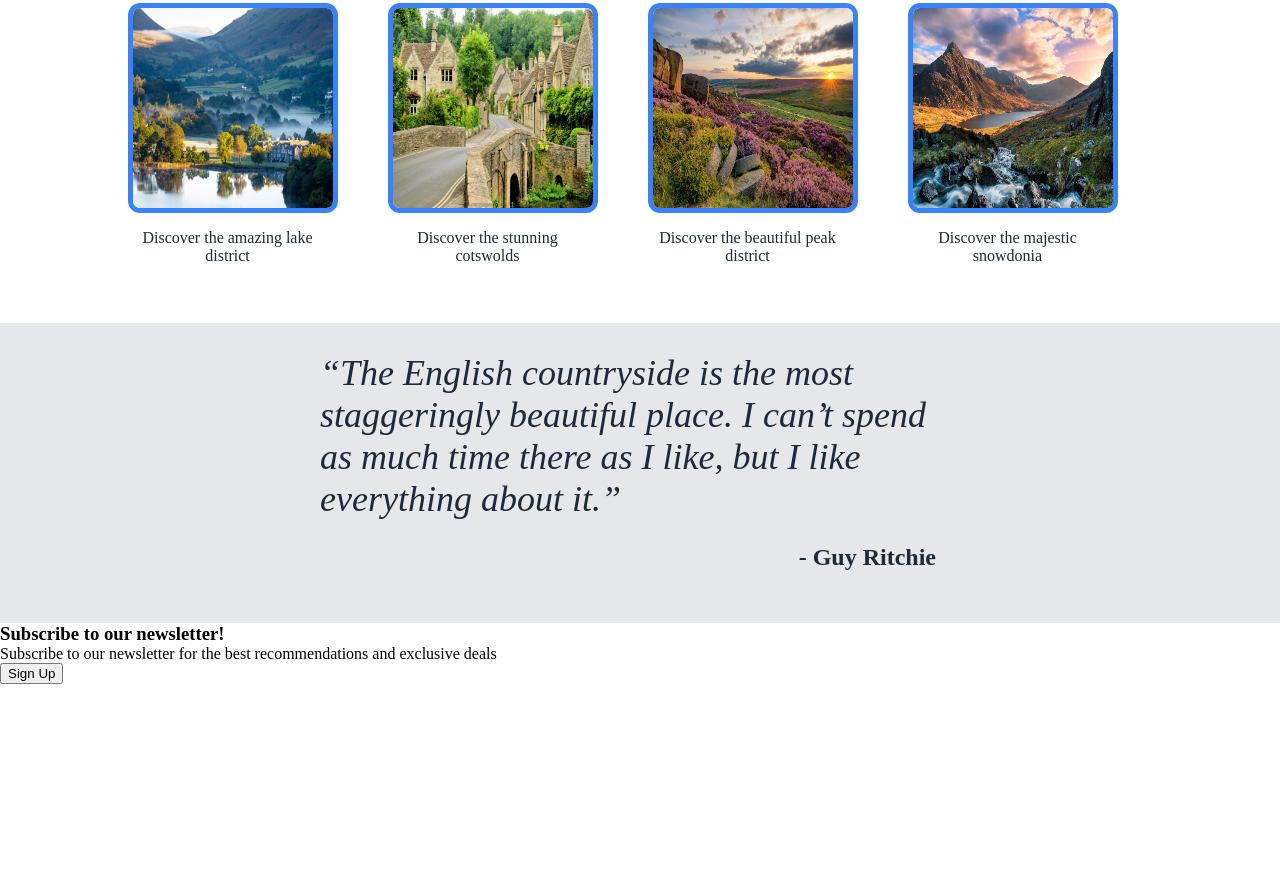
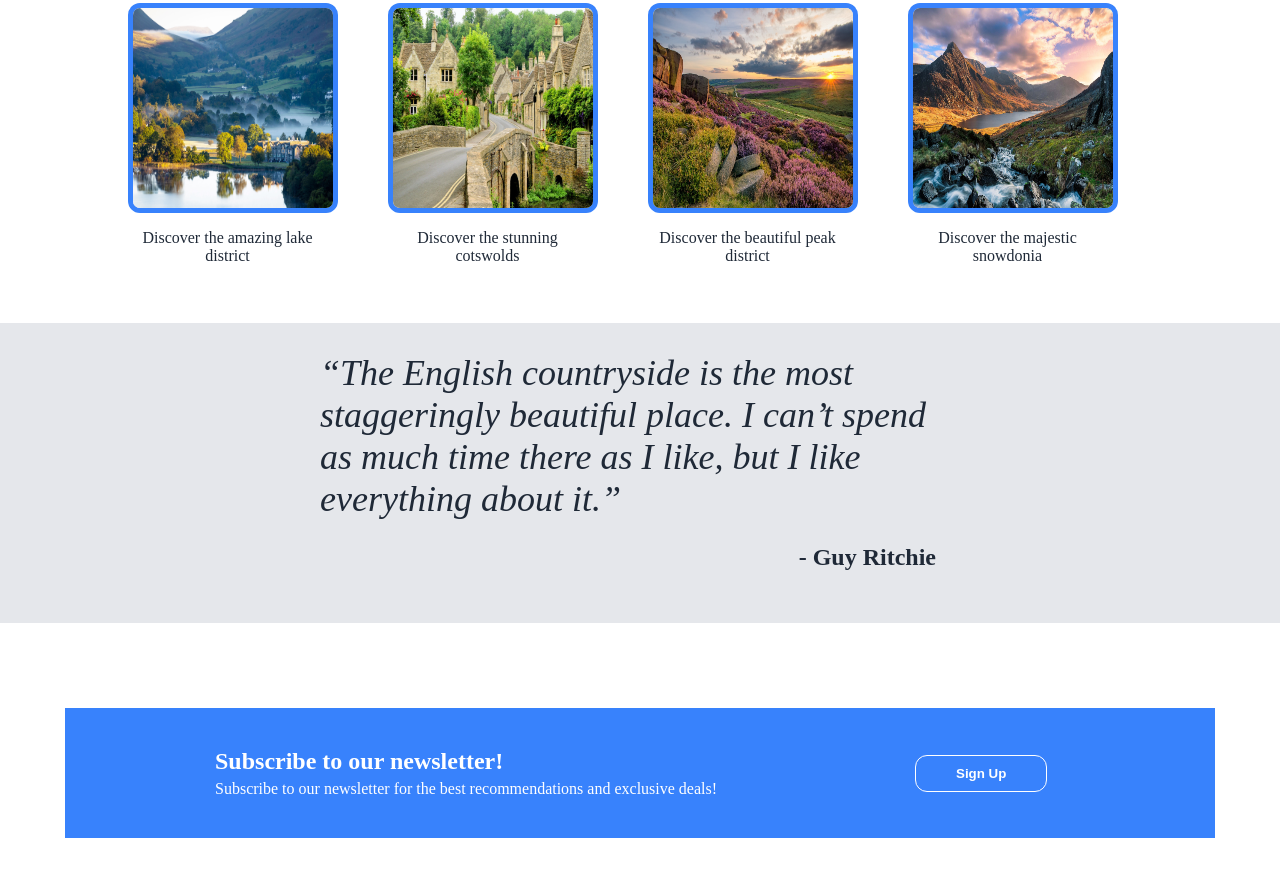
Before and after one commit to nicholasgee9999/landing-page, a plain HTML site: page index.html in a window 1280 px wide. Shown: the part 755-1632 px from the top of the page. Before the commit the page ends 1439 px from the top, so only its background shows below. Drawn offline with Linux system fonts and the light colour scheme.

Commit message:
finished styling on final section

```diff
--- a/index.html
+++ b/index.html
@@ -113,7 +113,7 @@
                 <div class="newslettertext">
 
                     <h3>Subscribe to our newsletter!</h3>
-                    <p>Subscribe to our newsletter for the best recommendations and exclusive deals</p>
+                    <p>Subscribe to our newsletter for the best recommendations and exclusive deals!</p>
 
                 </div>
 
--- a/style.css
+++ b/style.css
@@ -142,3 +142,50 @@
     margin-right: 25%;
     padding: 1em;
 }
+
+.finalsection{
+    height: 300px;
+    display: flex;
+    justify-content: center;
+    align-items: center;
+}
+
+.newsletterbox{
+    display: flex;
+    justify-content: space-between;
+    background-color: #3882fc;
+    padding: 40px;
+    padding-left: 100px;
+    padding-right: 100px;
+}
+
+.newslettertext{
+    margin-left: 50px;
+    flex-wrap: wrap;
+    width: 700px;
+}
+
+.newslettertext h3{
+    color: white;
+    font-size: 24px;
+}
+
+.newslettertext p{
+    color: white;
+    padding-top: 5px;
+}
+
+.newsletterbutton{
+    display: flex;
+    align-items: center;
+    width: 200px;
+}
+
+.newslettersignup{
+    background-color: #3882fc;
+    color: white;
+    border: 1px white solid;
+    padding: 10px 40px;
+    border-radius: 12px;
+    font-weight: bold;
+}
```
